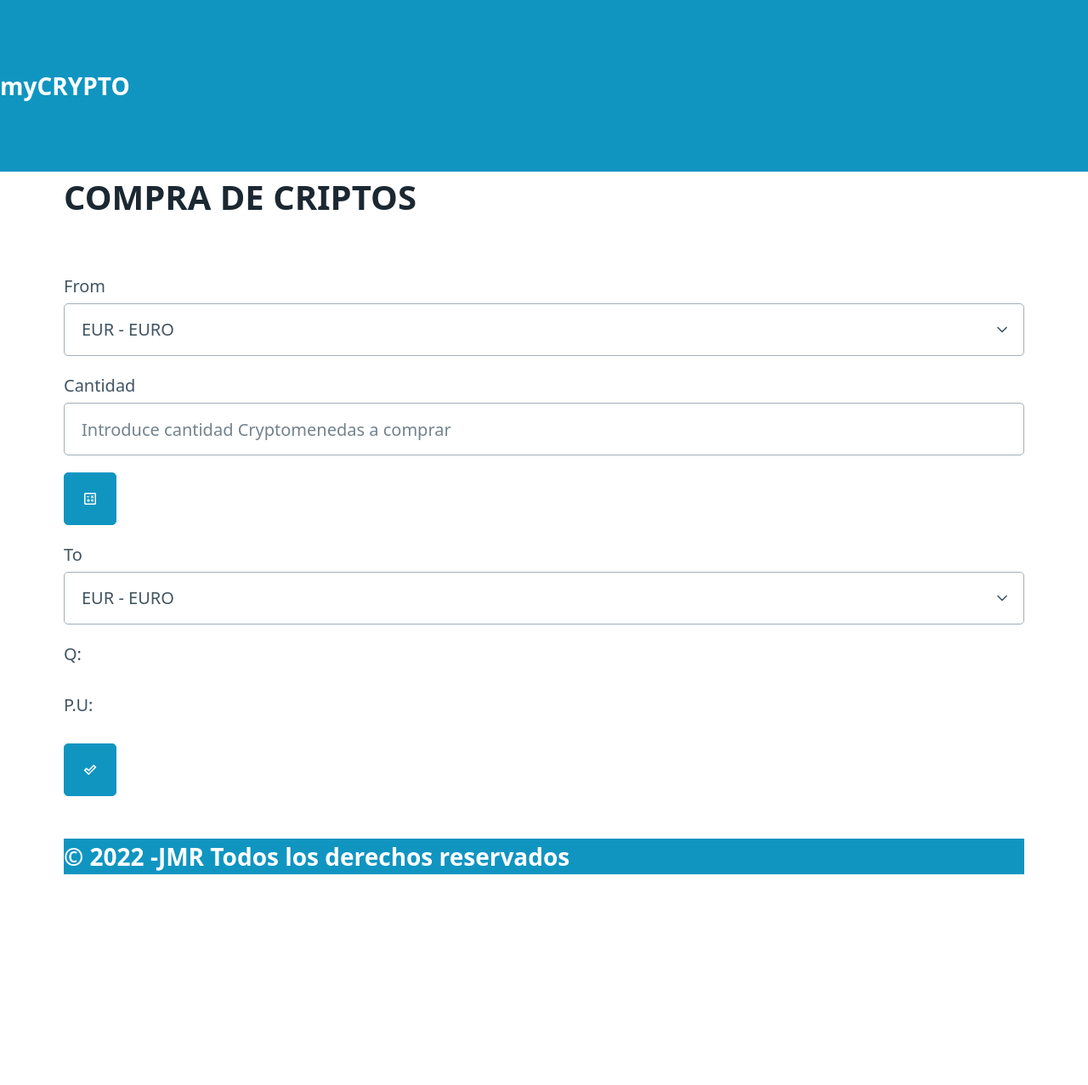
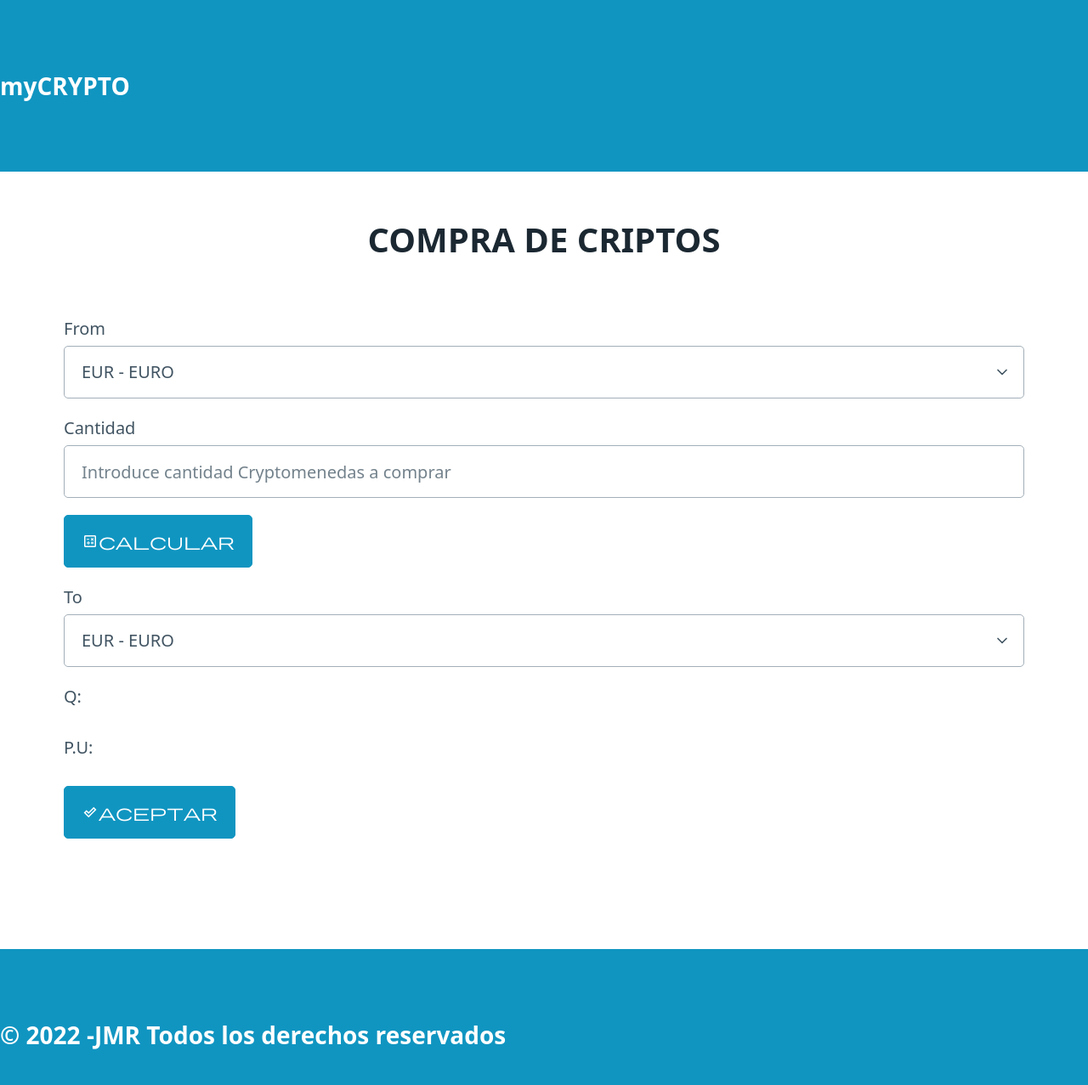
Before and after one commit to jesusmartinromero10/Proyecto_crypto_flask, a Flask app: template cryptomonedas/templates/purchase.html in a window 1280 px wide. Shown: the whole page at 85% size. Before the commit the page ends 1029 px from the top, so only its background shows below. Run offline with Flask 2, Linux system fonts and the light colour scheme; the template is opened without the code that fills it: values that come from a table or form of the project are taken from there, others are empty.

Commit message:
primeros toques css

```diff
--- a/cryptomonedas/forms.py
+++ b/cryptomonedas/forms.py
@@ -7,8 +7,8 @@ class Moneda(FlaskForm):
     moneda_to = SelectField('To', choices=[('EUR', 'EUR - EURO'), ('BTC', 'BTC - Bitcoin'), ('ETH', 'ETH - Ether'), ('USDT', 'USDT - Tether'), ('BNB', 'BNB - Binance Coin'), ('XRP', 'XRP - Ripple'), ('ADA', 'ADA - Cardano'),('SOL', 'SOL -'), ('DOT', 'DOT -'), ('MATIC', 'MATIC -')])
     inputCantidad = FloatField('Cantidad', validators=[InputRequired(), NumberRange(min=0.00001, max=99999999), DataRequired()])
 
-    submitCalcular = SubmitField('Calculate')
-    submitCompra = SubmitField('done_outline')
+    submitCalcular = SubmitField('Calculate''Calcular')
+    submitCompra = SubmitField('done_outline''Aceptar')
 
 
 class todoCoinApiIo:
--- a/cryptomonedas/static/css/styles.css
+++ b/cryptomonedas/static/css/styles.css
@@ -8,7 +8,7 @@ header, footer {
 body {
 min-height: 100vh;
 display: grid;
-grid-template-rows: auto 50px 1fr 0 1 auto;
+grid-template-rows: auto 50px 1fr 0 auto;
 margin: 0;
 
 }
@@ -32,4 +32,13 @@ article ul li {
 p.error{
     color: red;
     font-weight: bold;
+
 }
+
+h1 {
+    text-align: center;
+}
+
+nav{
+    margin-left: 10px;
+}
--- a/cryptomonedas/templates/base.html
+++ b/cryptomonedas/templates/base.html
@@ -54,10 +54,11 @@
         {% endwith %}
 
     {% block content %}{% endblock %}
-    <footer>
-        <div class="container">
+    </section>
+    <footer class = cabecera id = footer>
+
         &copy; 2022 -JMR Todos los derechos reservados
-        </div>
+
     </footer>
 </body>
 </html>
--- a/cryptomonedas/templates/index.html
+++ b/cryptomonedas/templates/index.html
@@ -3,7 +3,7 @@
 
 <h1>MOVIMIENTOS</h1>
 
-<table>
+<table role = "grid">
     <thead>
         <tr>
           <th>Fecha</th>
@@ -25,10 +25,10 @@
           <td>{{ movement.Fecha }}</td>
           <td>{{ movement.Hora}}</td>
           <td>{{ movement.Moneda_from }}</td>
-          <td>{{ movement.Cantidad_from }}</td>
+          <td>{{ movement.Cantidad_from ~ " " ~ movement.Moneda_from }}</td>
           <td>{{ movement.Moneda_to }}</td>
           <td>{{ "%.8f" | format(movement.Cantidad_to) }}</td>
-          <td>{{ "%.8f" | format(movement.PU)}}</td>
+          <td>{{ movement.PU ~ ' ' ~ movement.Moneda_from }}</td>
 
       </tr>
       {% endfor %}
```
Also changed, not shown: cryptomonedas/routes.py (+7 -3 lines), data/movimientos.db.
